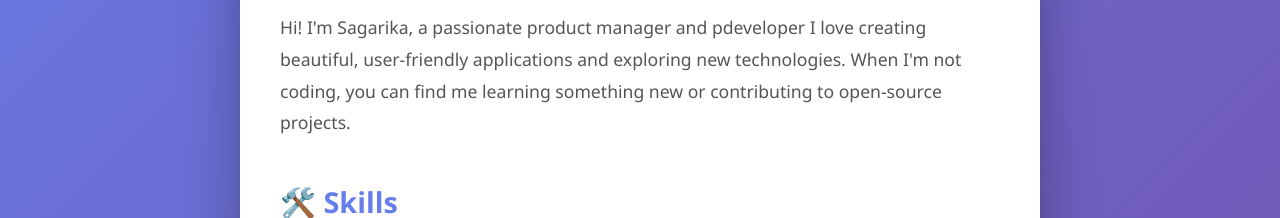
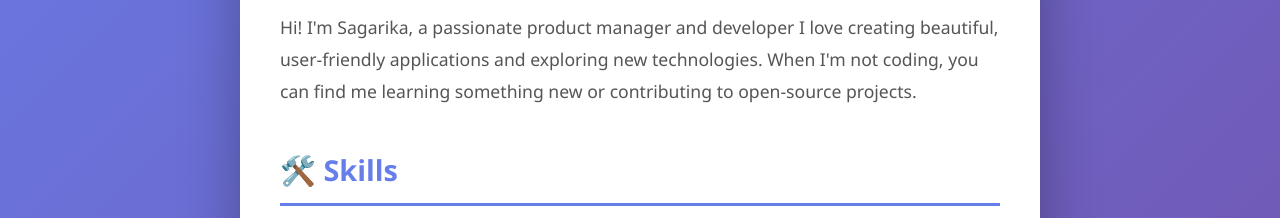
Before and after one commit to sagarikaa/sagarikaa.github.io, a plain HTML site: page index.html in a window 1280 px wide. Shown: the part 524-742 px from the top of the page. Drawn offline with Linux system fonts and the light colour scheme.

Commit message:
Fix typo in About Me section

```diff
--- a/index.html
+++ b/index.html
@@ -169,7 +169,7 @@
             <section class="section">
                 <h2>👋 About Me</h2>
                 <p>
-                    Hi! I'm Sagarika, a passionate product manager and pdeveloper I love creating beautiful,
+                    Hi! I'm Sagarika, a passionate product manager and developer I love creating beautiful,
                     user-friendly applications and exploring new technologies. When I'm not coding,
                     you can find me learning something new or contributing to open-source projects.
                 </p>
```
